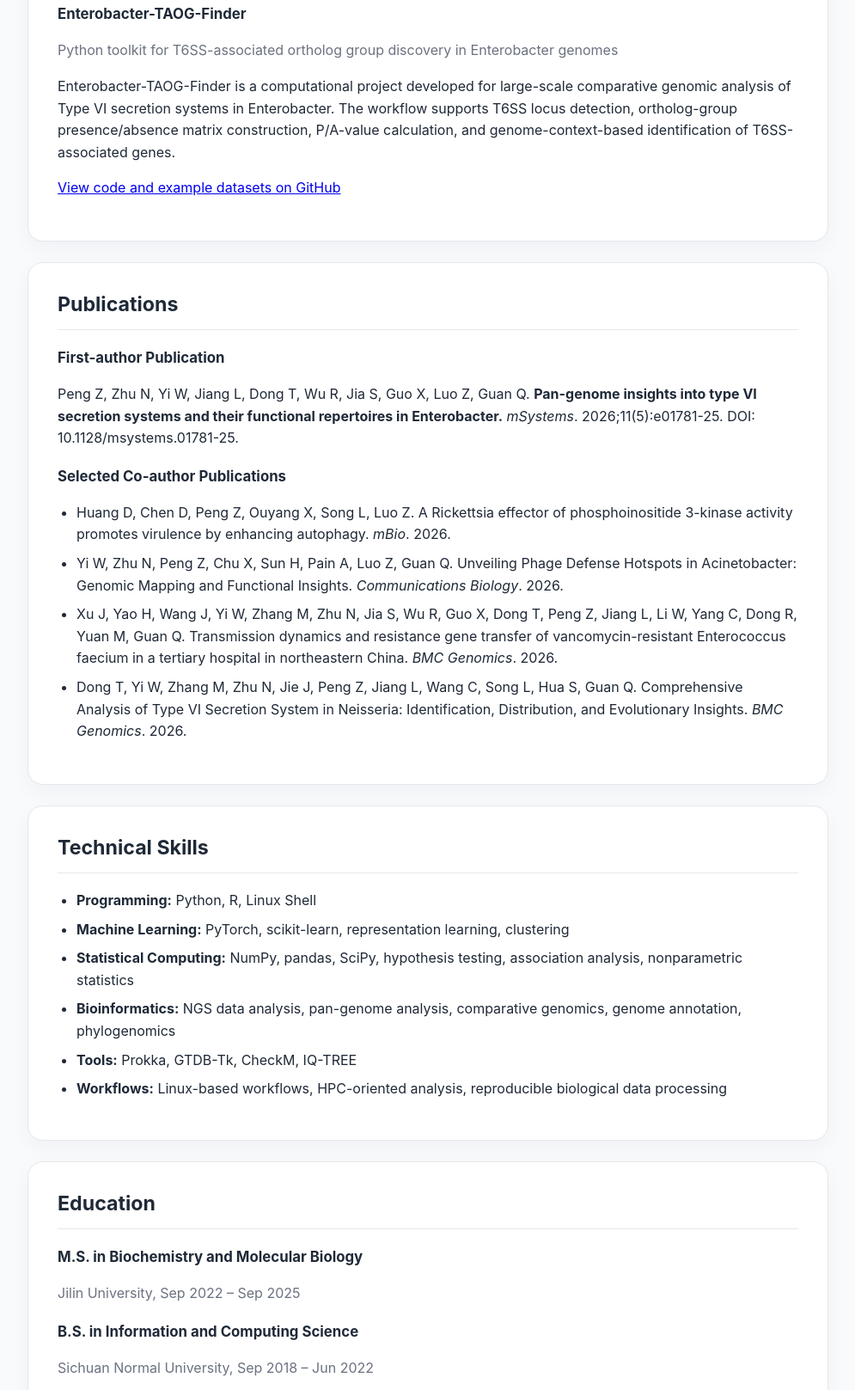
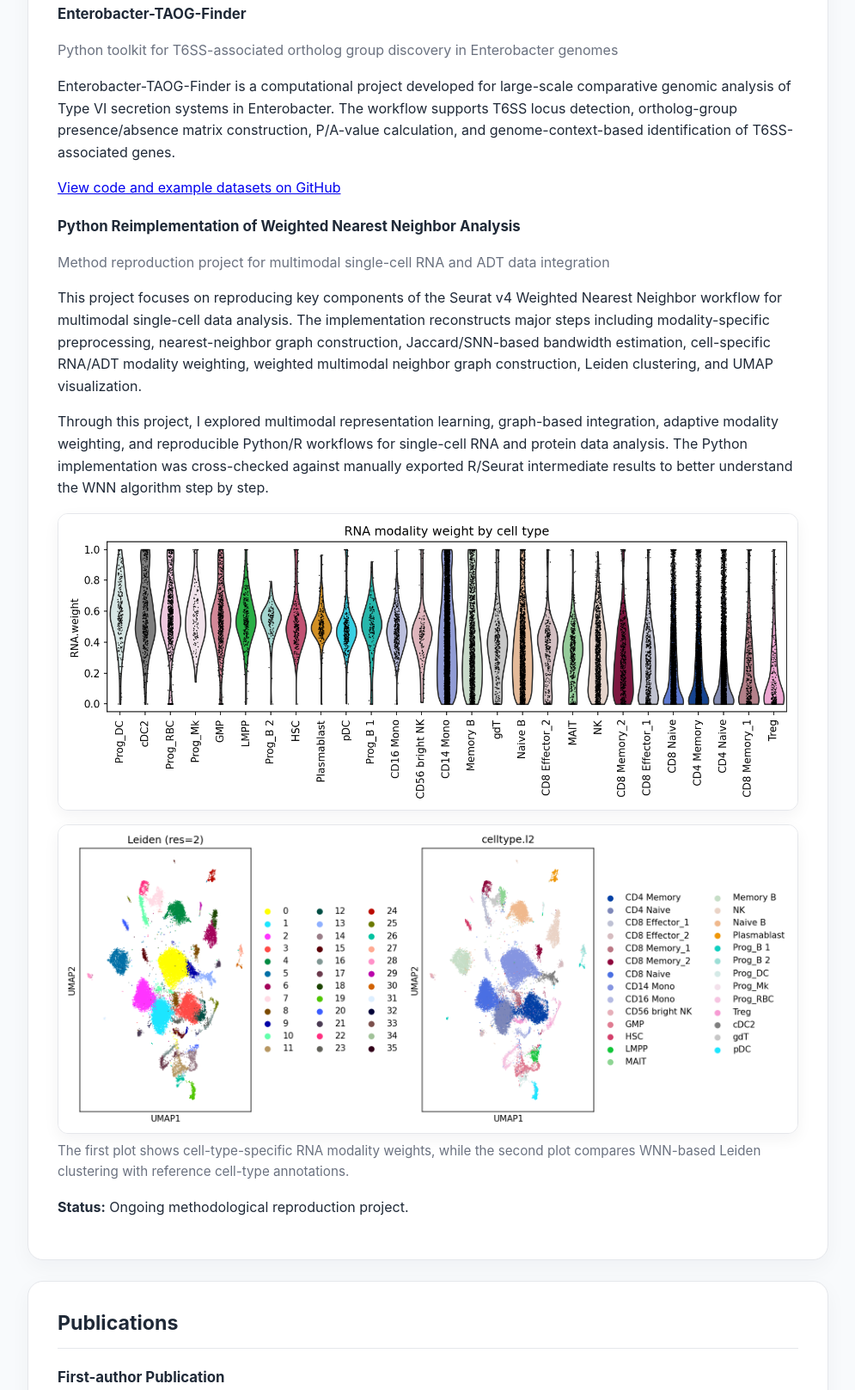
Before and after one commit to zhihannnn/zhihannnn.github.io, a plain HTML site: page index.html in a window 1280 px wide. Shown: the part 2083-3700 px from the top of the page at 86% size, without its empty margins (142-1137 px from the left). Drawn offline with Linux system fonts and the light colour scheme.

Commit message:
Add project section for Weighted Nearest Neighbor analysis
Added a new project section detailing a Python reimplementation of the Weighted Nearest Neighbor analysis, including descriptions, images, and project notes.

```diff
--- a/index.html
+++ b/index.html
@@ -137,6 +137,28 @@
         font-size: 2rem;
       }
     }
+
+    .project-images {
+display: grid;
+grid-template-columns: 1fr;
+gap: 16px;
+margin-top: 14px;
+}
+
+.project-images img {
+width: 100%;
+border: 1px solid var(--line);
+border-radius: 12px;
+background: #ffffff;
+box-shadow: 0 6px 18px rgba(15, 23, 42, 0.05);
+}
+
+.project-note {
+font-size: 0.95rem;
+color: var(--muted);
+margin-top: 8px;
+}
+
   </style>
 
 </head>
@@ -255,6 +277,42 @@
       </a>
     </p>
   </div>
+
+  <div class="item">
+  <h3>Python Reimplementation of Weighted Nearest Neighbor Analysis</h3>
+  <p class="muted">
+    Method reproduction project for multimodal single-cell RNA and ADT data integration
+  </p>
+
+  <p>
+    This project focuses on reproducing key components of the Seurat v4 Weighted Nearest Neighbor
+    workflow for multimodal single-cell data analysis. The implementation reconstructs major steps
+    including modality-specific preprocessing, nearest-neighbor graph construction, Jaccard/SNN-based
+    bandwidth estimation, cell-specific RNA/ADT modality weighting, weighted multimodal neighbor graph
+    construction, Leiden clustering, and UMAP visualization.
+  </p>
+
+  <p>
+    Through this project, I explored multimodal representation learning, graph-based integration,
+    adaptive modality weighting, and reproducible Python/R workflows for single-cell RNA and protein
+    data analysis. The Python implementation was cross-checked against manually exported R/Seurat
+    intermediate results to better understand the WNN algorithm step by step.
+  </p>
+
+  <div class="project-images">
+    <img src="assets/wnn/violin_rna_weight.png" alt="RNA modality weight by cell type" />
+    <img src="assets/wnn/wnn_umap.png" alt="WNN UMAP visualization and cell-type annotation" />
+  </div>
+
+  <p class="project-note">
+    The first plot shows cell-type-specific RNA modality weights, while the second plot compares
+    WNN-based Leiden clustering with reference cell-type annotations.
+  </p>
+
+  <p>
+    <strong>Status:</strong> Ongoing methodological reproduction project.
+  </p>
+</div>
 </section>
 
 <section>
```
